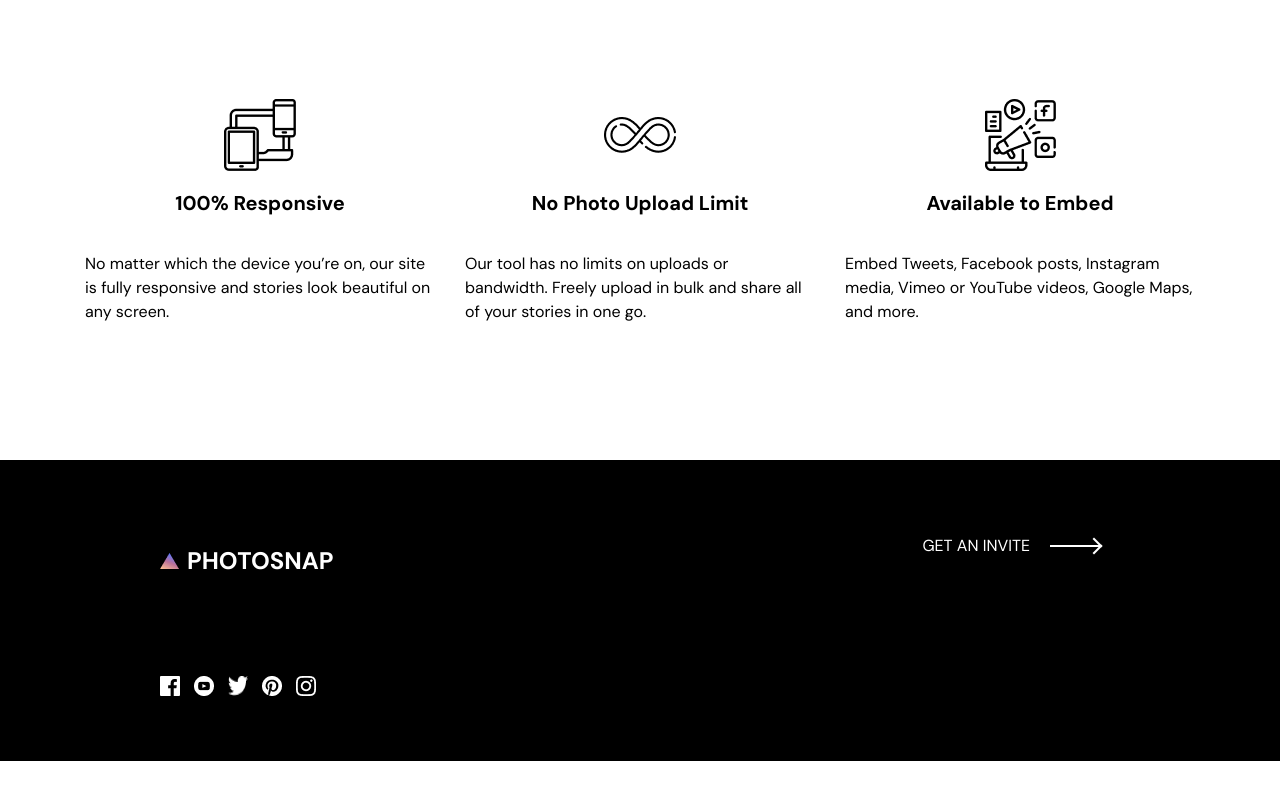
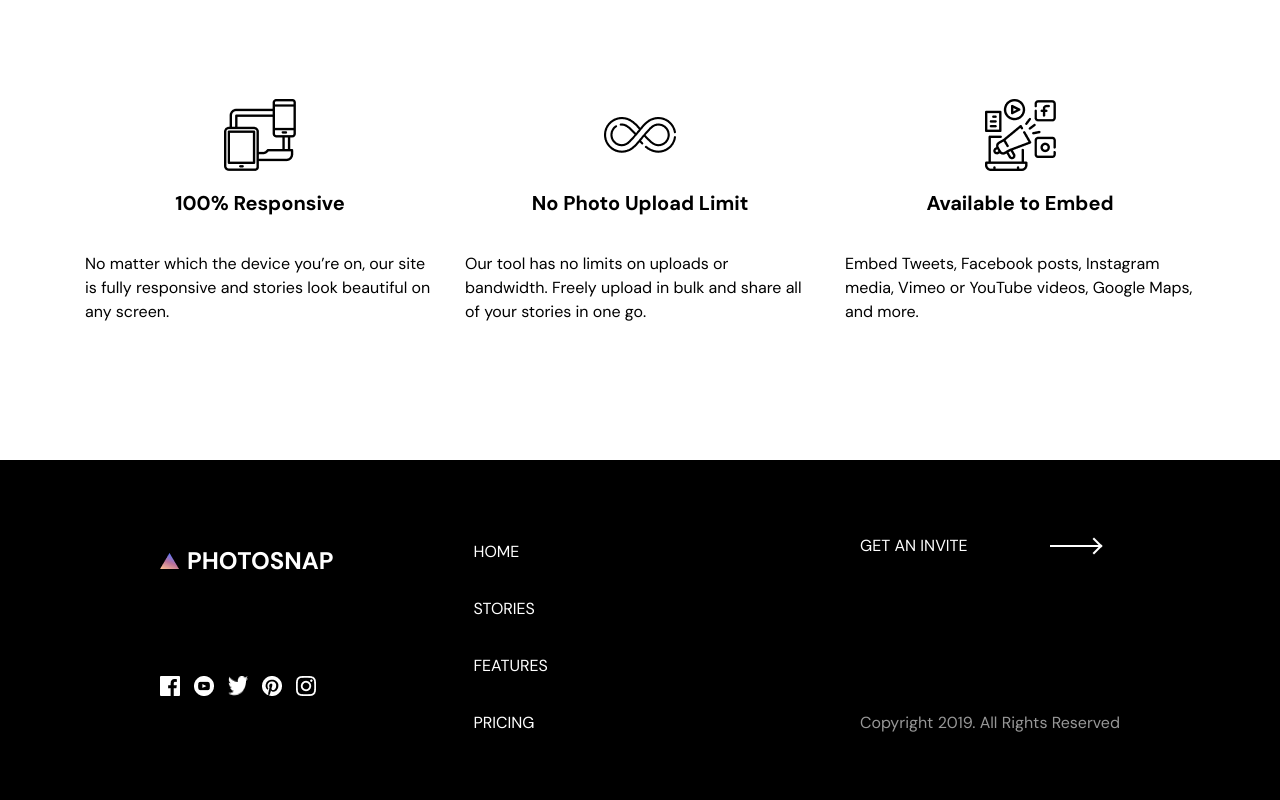
Before and after one commit to Lanssii/photosnap-website-react, a React (Vite) app: page / in a window 1280 px wide. Shown: the part 2597-3397 px from the top of the page. Before the commit the page ends 3358 px from the top, so only its background shows below. Built offline with nearby package versions, Linux system fonts and the light colour scheme.

Commit message:
feat: add navigation links and copyright in Footer component

```diff
--- a/src/components/Footer/Footer.css
+++ b/src/components/Footer/Footer.css
@@ -49,3 +49,26 @@ footer .invite-way a {
 footer .invite-way a:hover {
   text-decoration: underline;
 }
+
+.footer-nav ul {
+  display: flex;
+  flex-direction: column;
+  font-weight: 400;
+}
+.footer-nav a {
+  color: #ffffff;
+}
+
+.footer-left-section {
+  display: flex;
+  gap: 100px;
+}
+.footer-right-section {
+  display: flex;
+  flex-direction: column;
+  justify-content: space-between;
+}
+
+.footer-copyright {
+  color: #979797;
+}
--- a/src/components/Footer/Footer.jsx
+++ b/src/components/Footer/Footer.jsx
@@ -25,7 +25,24 @@ function Footer(props) {
                 <img src={InstagramIcon} alt="instagram-icon" />
               </div>
             </div>
-            <div></div>
+            <div>
+              <nav className="footer-nav">
+                <ul>
+                  <li>
+                    <a href="/home">HOME</a>
+                  </li>
+                  <li>
+                    <a href="/stories">STORIES</a>
+                  </li>
+                  <li>
+                    <a href="/features">FEATURES</a>
+                  </li>
+                  <li>
+                    <a href="/pricing">PRICING</a>
+                  </li>
+                </ul>
+              </nav>
+            </div>
           </div>
           <div className="footer-right-section">
             <div className="invite-way">
@@ -34,6 +51,9 @@ function Footer(props) {
               </a>
               <div className="arrow"></div>
             </div>
+            <p className="footer-copyright">
+              Copyright 2019. All Rights Reserved
+            </p>
           </div>
         </div>
       </footer>
```
